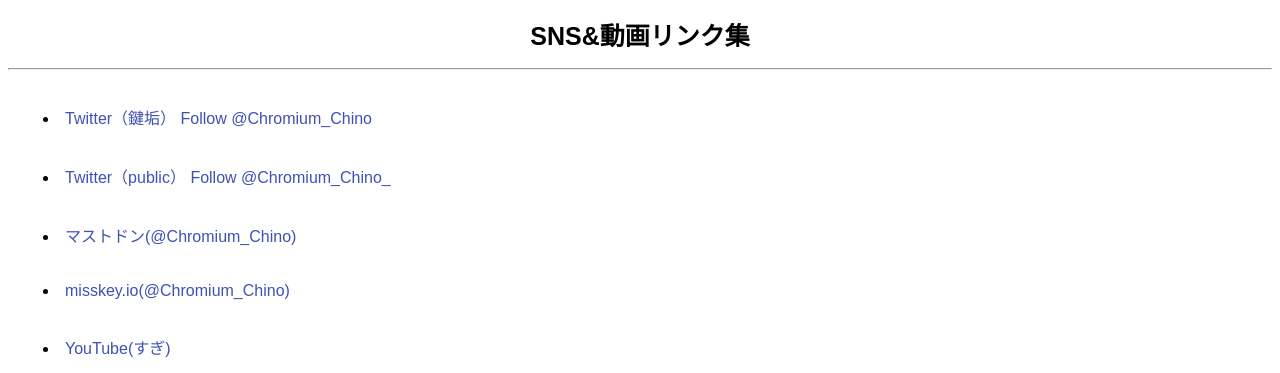
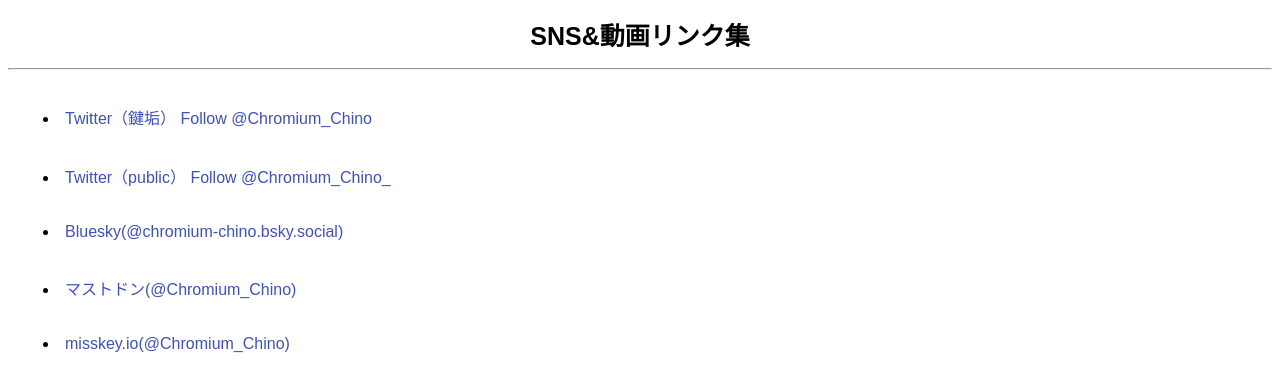
Before and after one commit to Chromium-Chino/link, a plain HTML site: page index.html in a window 1280 px wide. Shown: the top 373 px of the page. Drawn offline with Linux system fonts and the light colour scheme.

Commit message:
Update index.html
Bluesky追加

```diff
--- a/index.html
+++ b/index.html
@@ -15,6 +15,7 @@
 <a href="https://twitter.com/Chromium_Chino" class="twitter-follow-button" data-show-count="false">Follow @Chromium_Chino</a><script async src="https://platform.twitter.com/widgets.js" charset="utf-8"></script>
 <li><a href="https://twitter.com/Chromium_Chino_">Twitter（public）</a>
 <a href="https://twitter.com/Chromium_Chino_" class="twitter-follow-button" data-show-count="false">Follow @Chromium_Chino_</a><script async src="https://platform.twitter.com/widgets.js" charset="utf-8"></script>
+<li><a href="https://bsky.app/profile/chromium-chino.bsky.social">Bluesky(@chromium-chino.bsky.social)</a>
 <li><a href="https://mstdn.jp/@Chromium_Chino">マストドン(@Chromium_Chino)</a>
 <li><a href="https://misskey.io/@Chromium_Chino">misskey.io(@Chromium_Chino)</a>
 <li><a href="https://www.youtube.com/@Chromium_Chino">YouTube(すぎ)</a>
```
